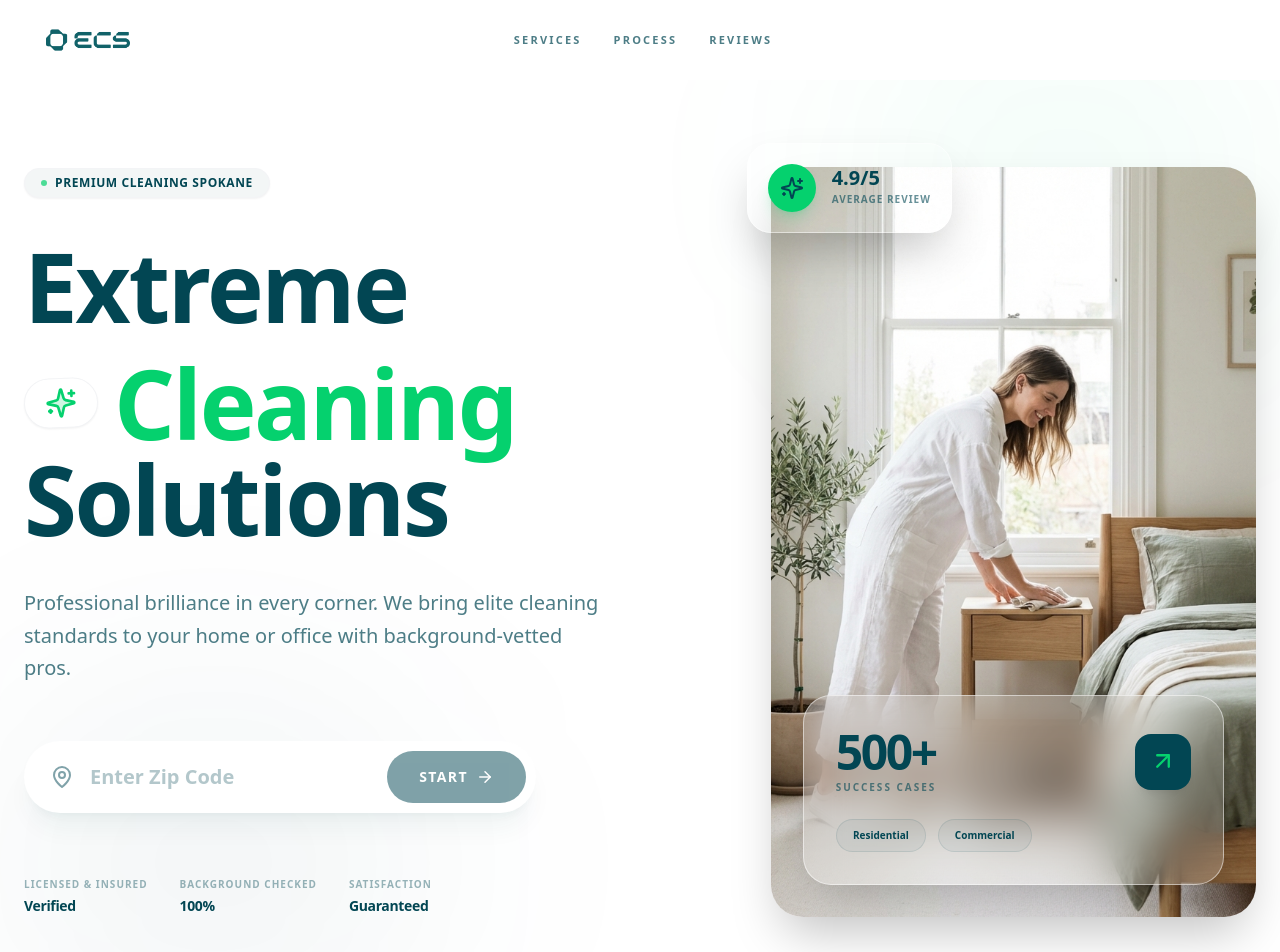
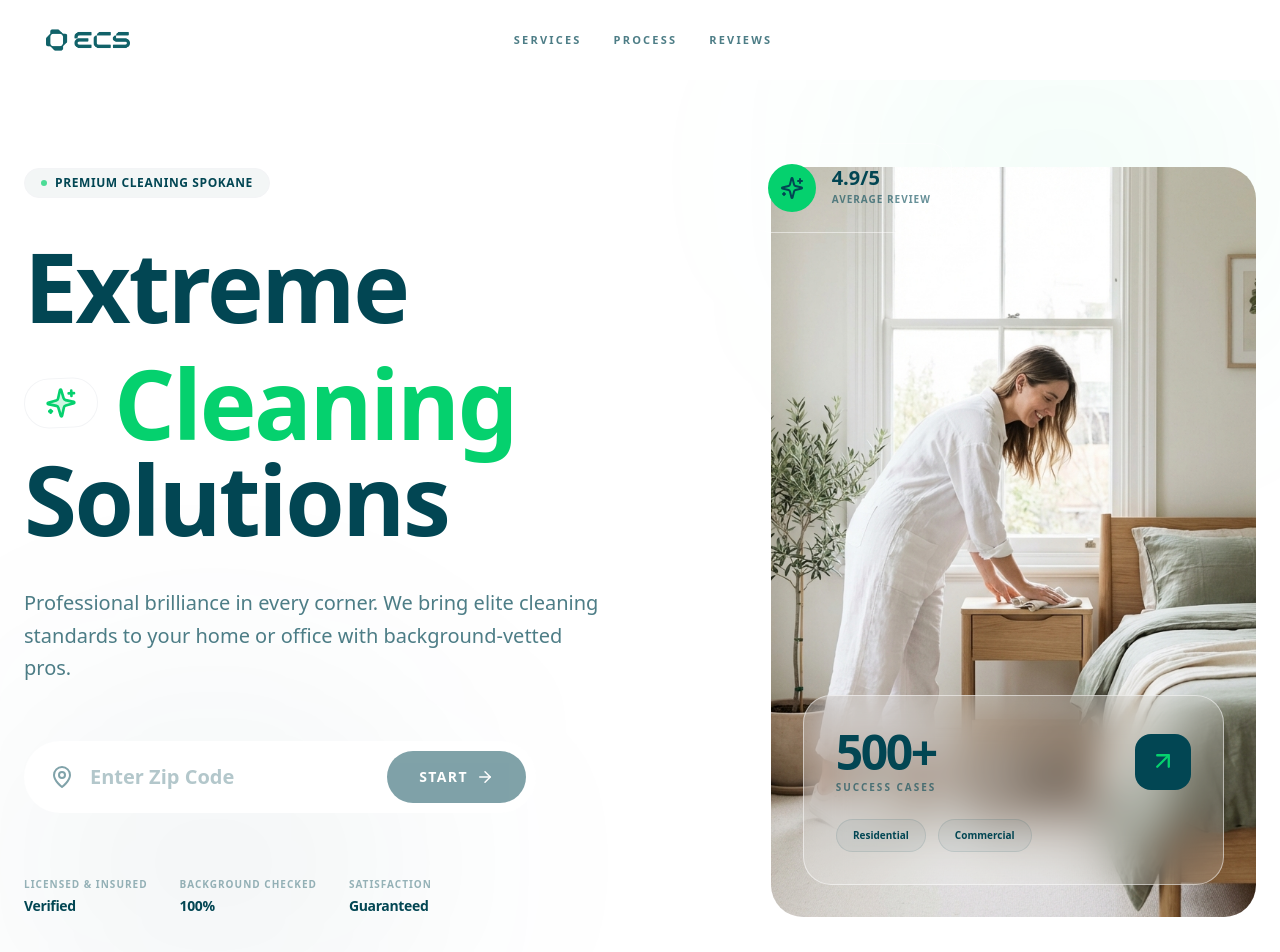
Before and after one commit to renatoquerales28-byte/extreme-cleaning-next, a Next.js app: page / in a window 1280 px wide. Shown: the top 952 px of the page. Built offline with nearby package versions, Linux system fonts and the light colour scheme.

Commit message:
UI: Remove all shadows from the Hero section

```diff
--- a/src/components/landing/HeroSection.tsx
+++ b/src/components/landing/HeroSection.tsx
@@ -34,7 +34,7 @@ export default function HeroSection() {
                         transition={{ duration: 0.6 }}
                         className="space-y-10"
                     >
-                        <div className="inline-flex items-center gap-2 bg-[#f3f6f6] px-4 py-1.5 rounded-full text-xs font-bold shadow-sm text-[#024653] uppercase tracking-wider border border-gray-100">
+                        <div className="inline-flex items-center gap-2 bg-[#f3f6f6] px-4 py-1.5 rounded-full text-xs font-bold text-[#024653] uppercase tracking-wider border border-gray-100">
                             <span className="w-1.5 h-1.5 bg-[#05D16E] rounded-full animate-pulse"></span>
                             Premium Cleaning Spokane
                         </div>
@@ -43,7 +43,7 @@ export default function HeroSection() {
                             <h1 className="text-6xl xl:text-8xl font-black tracking-tight text-[#024653] leading-[1.05]">
                                 Extreme <br />
                                 <span className="inline-flex items-center gap-4 flex-wrap">
-                                    <span className="bg-white px-5 py-2 rounded-full shadow-sm border border-gray-100 flex items-center justify-center transform -rotate-2 hover:rotate-0 transition-transform duration-300">
+                                    <span className="bg-white px-5 py-2 rounded-full border border-gray-100 flex items-center justify-center transform -rotate-2 hover:rotate-0 transition-transform duration-300">
                                         <Sparkles className="text-[#05D16E] fill-[#05D16E]/20" size={32} />
                                     </span>
                                     <span className="text-[#05D16E]">Cleaning</span>
@@ -59,7 +59,7 @@ export default function HeroSection() {
 
                         {/* Zip Code Form Integration */}
                         <div className="pt-4 max-w-lg">
-                            <form onSubmit={handleStart} className={`relative flex items-center p-2 bg-white rounded-full transition-all duration-300 border-2 ${isFocused ? 'border-[#05D16E]' : 'border-transparent shadow-xl shadow-[#024653]/5'}`}>
+                            <form onSubmit={handleStart} className={`relative flex items-center p-2 bg-white rounded-full transition-all duration-300 border-2 ${isFocused ? 'border-[#05D16E]' : 'border-transparent'}`}>
                                 <div className="pl-4 text-[#024653]/50">
                                     <MapPin size={24} />
                                 </div>
@@ -111,10 +111,10 @@ export default function HeroSection() {
                             initial={{ x: 20, opacity: 0 }}
                             animate={{ x: 0, opacity: 1 }}
                             transition={{ delay: 0.8 }}
-                            className="absolute -top-6 -left-6 z-40 glass p-5 rounded-[1.5rem] border border-white/50 shadow-2xl"
+                            className="absolute -top-6 -left-6 z-40 glass p-5 rounded-[1.5rem] border border-white/50"
                         >
                             <div className="flex items-center gap-4">
-                                <div className="w-12 h-12 bg-[#05D16E] rounded-full flex items-center justify-center text-[#024653] shadow-lg shadow-[#05D16E]/20">
+                                <div className="w-12 h-12 bg-[#05D16E] rounded-full flex items-center justify-center text-[#024653]">
                                     <Sparkles size={24} />
                                 </div>
                                 <div>
@@ -125,7 +125,7 @@ export default function HeroSection() {
                         </motion.div>
 
                         {/* Main Image */}
-                        <div className="w-full h-full rounded-[2rem] overflow-hidden relative group shadow-2xl">
+                        <div className="w-full h-full rounded-[2rem] overflow-hidden relative group">
                             <Image
                                 src="/brand/hero_woman_cleaning.png"
                                 alt="Professional Cleaner"
@@ -135,13 +135,13 @@ export default function HeroSection() {
                             />
 
                             {/* Info Overlay - Liquid Glass Light */}
-                            <div className="absolute bottom-8 left-8 right-8 p-8 bg-white/20 backdrop-blur-[20px] rounded-[1.75rem] text-[#024653] border border-white/50 shadow-2xl">
+                            <div className="absolute bottom-8 left-8 right-8 p-8 bg-white/20 backdrop-blur-[20px] rounded-[1.75rem] text-[#024653] border border-white/50">
                                 <div className="flex items-center justify-between mb-6">
                                     <div className="space-y-1">
                                         <div className="text-5xl font-black tracking-tighter text-[#024653]">500+</div>
                                         <div className="text-[10px] font-black uppercase tracking-[0.2em] opacity-60">Success Cases</div>
                                     </div>
-                                    <div className="w-14 h-14 bg-[#024653] rounded-2xl flex items-center justify-center text-[#05D16E] shadow-xl">
+                                    <div className="w-14 h-14 bg-[#024653] rounded-2xl flex items-center justify-center text-[#05D16E]">
                                         <ArrowRight size={28} className="-rotate-45" />
                                     </div>
                                 </div>
```
